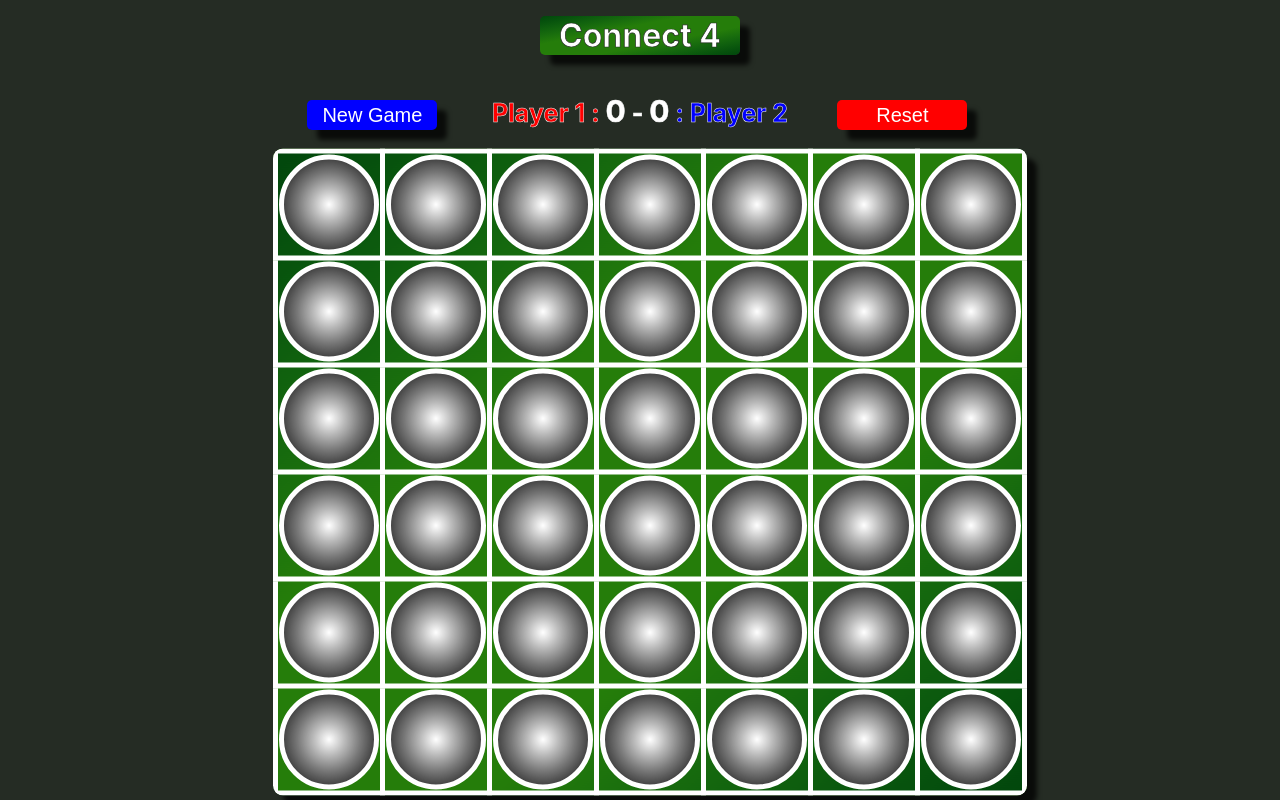
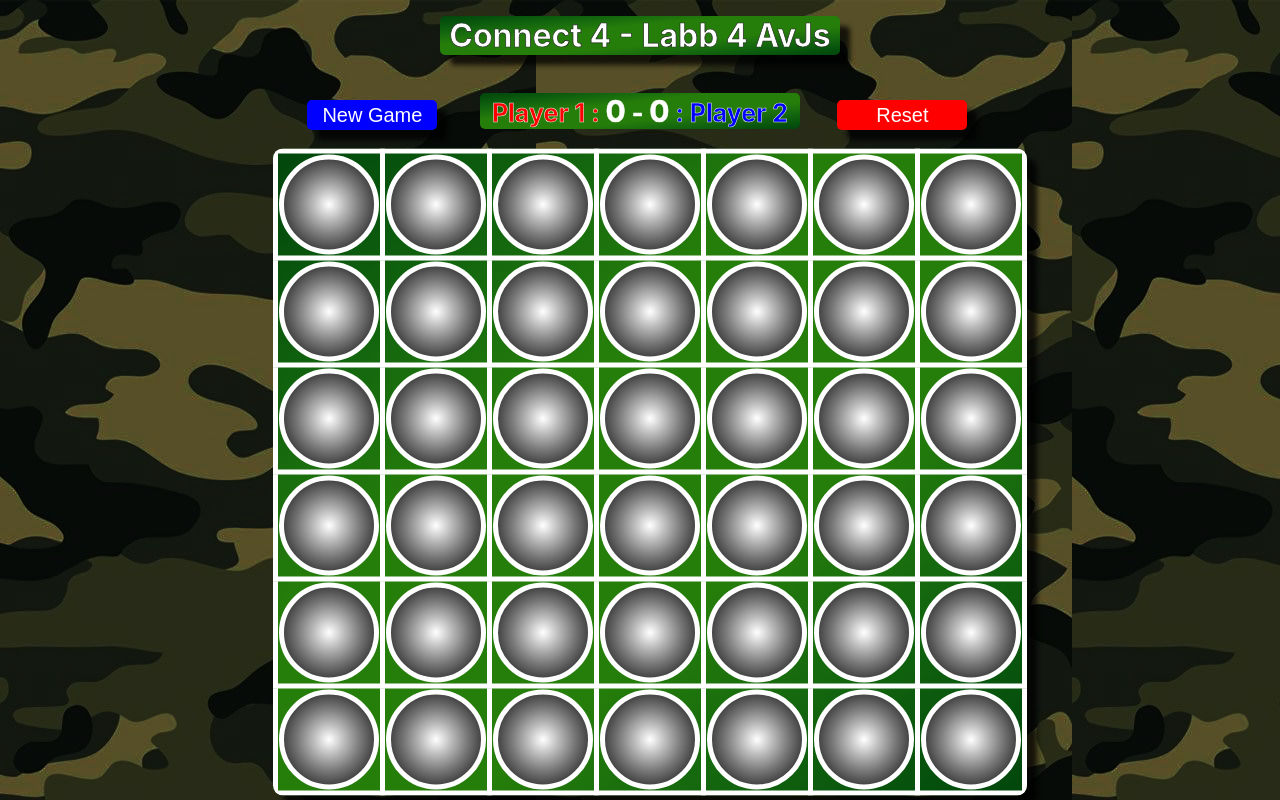
Before and after one commit to JonasLarsson78/mandatory-advanced-js4, a React (Create React App) app: page / in a window 1280 px wide. Built offline with nearby package versions, Linux system fonts and the light colour scheme.

Commit message:
update css

```diff
--- a/src/App.css
+++ b/src/App.css
@@ -1,5 +1,6 @@
 body{
     background-color: #252c24;
+    background-image: url(./back.jpg)
 }
 h1{
     position: absolute;
@@ -9,7 +10,7 @@ h1{
     color: white;
     background-image: linear-gradient(to right bottom, #01460c, #07530d, #10610e, #1a6f0d, #257d0a, #257d0a, #257d0a, #257d0a, #1a6f0d, #10610e, #07530d, #01460c);
     box-shadow: 10px 10px 5px 0px rgba(0,0,0,0.75);
-    width: 200px;
+    width: 400px;
     text-align: center;
     border-radius: 5px;
     -webkit-text-stroke: 0.7px #252c24;
@@ -52,6 +53,7 @@ h1{
     top: 100px;
     left: 53%;
     transform: translate(-53%, 0%);
+
 }
 .points{
     position: absolute;
@@ -61,6 +63,10 @@ h1{
     color: white;
     font-size: 25px;
     -webkit-text-stroke: 0.5px white;
+    width: 320px;
+    text-align: center;
+    background-image: linear-gradient(to right bottom, #01460c, #07530d, #10610e, #1a6f0d, #257d0a, #257d0a, #257d0a, #257d0a, #1a6f0d, #10610e, #07530d, #01460c);
+    border-radius: 5px;
 }
 .table{
     position: relative;
--- a/src/App.js
+++ b/src/App.js
@@ -186,7 +186,7 @@ function Board (){
     const table = board.map(renderBoard);
     return(
       <>
-      <h1>Connect 4</h1>
+      <h1>Connect 4 - Labb 4 AvJs</h1>
       <div className="buttons">
       <button className="btn" onClick={newBoard}>New Game</button>
       <button className="btnReset" onClick={resetPoints}>Reset</button>
@@ -200,10 +200,7 @@ function Board (){
       <div className="message" style={{color: color}}><b>{message}</b></div>
       </>
     );
-
-
 }
-
 
 function App () {
 
```
Also changed, not shown: src/back.jpg (added).
